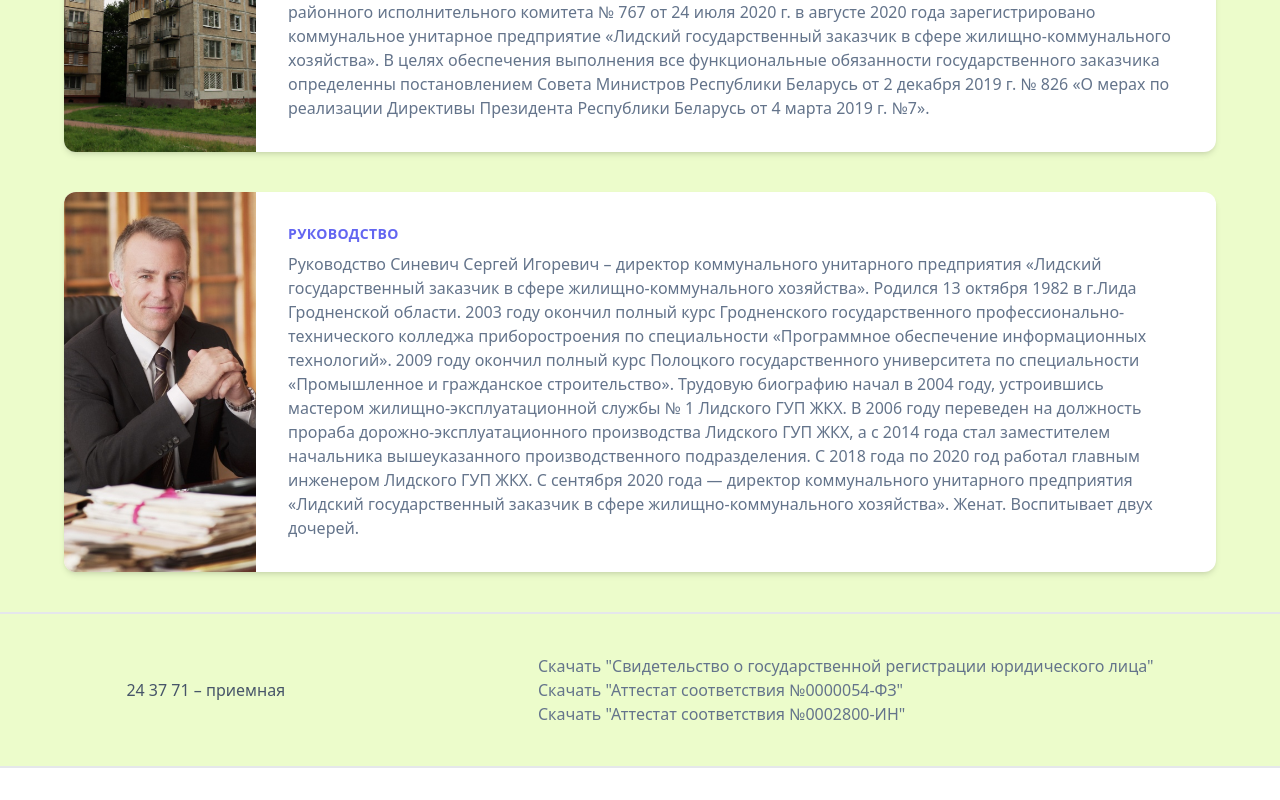
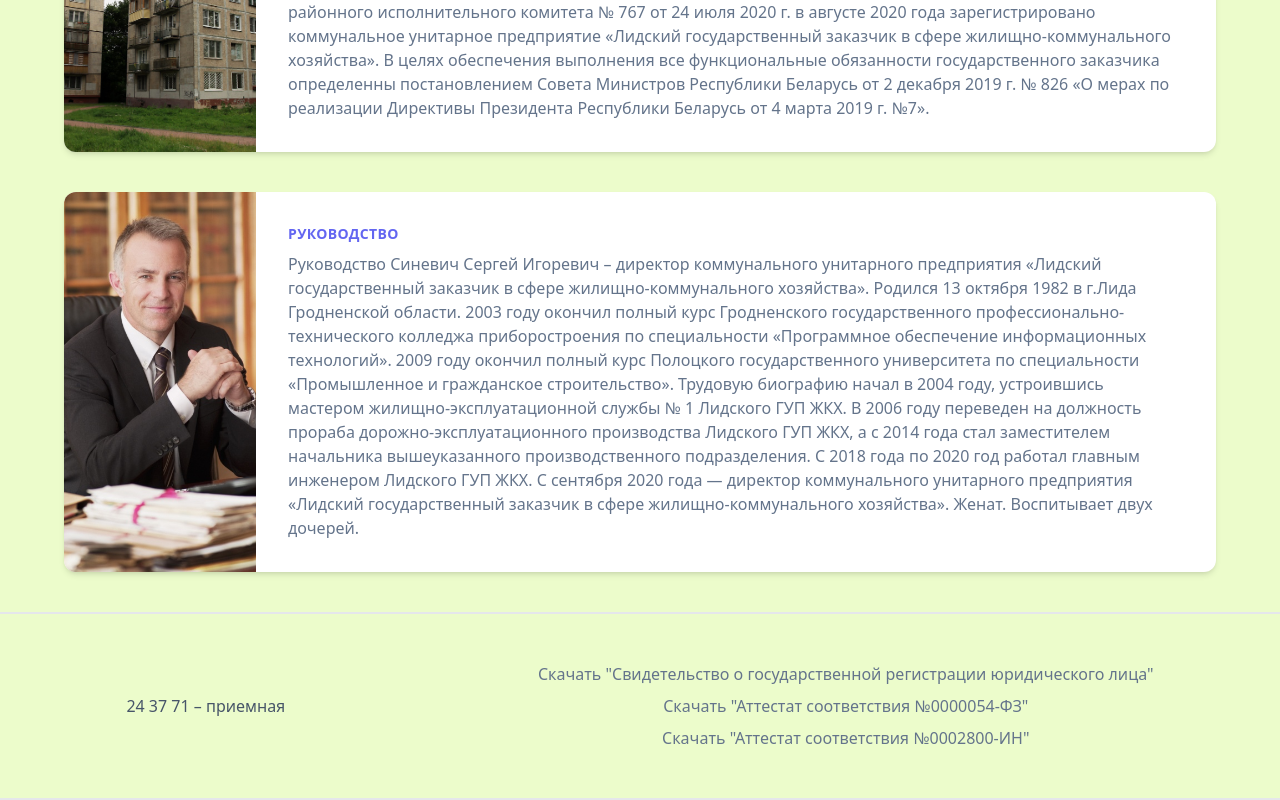
Before and after one commit to RomanAhramenya/Zakazchic-Soligorsk, a Next.js app: page / in a window 1280 px wide. Shown: the part 830-1630 px from the top of the page. Before the commit the page ends 1598 px from the top, so only its background shows below. Built offline with nearby package versions, Linux system fonts and the light colour scheme.

Commit message:
finish3)

```diff
--- a/components/layout/Layout.js
+++ b/components/layout/Layout.js
@@ -47,9 +47,9 @@ export default function Layout({ children, tittle }) {
 
         <main className="">{children}</main>
         <footer className="flex  justify-around items-center border-y-2 mt-10 py-10  text-slate-600">
-          <div>24 37 71 – приемная</div>
-          <div>
-            <div>
+          <div className="hidden md:block">24 37 71 – приемная</div>
+          <div className="text-center">
+            <div className="my-2">
               {" "}
               <a
                 className=" text-slate-500 hover:text-slate-800 delay-100 ease-in-out"
@@ -60,7 +60,7 @@ export default function Layout({ children, tittle }) {
               лица&quot;</a>
 
             </div>
-            <div>
+            <div className="my-2" >
               {" "}
               <a
                 className=" text-slate-500 hover:text-slate-800 delay-100 ease-in-out"
@@ -70,7 +70,7 @@ export default function Layout({ children, tittle }) {
               > Скачать &quot;Аттестат соответствия №0000054-ФЗ&quot;</a>
 
             </div>
-            <div>
+            <div className="my-2">
               {" "}
               <a
                 className=" text-slate-500 hover:text-slate-800 delay-100 ease-in-out"
```
